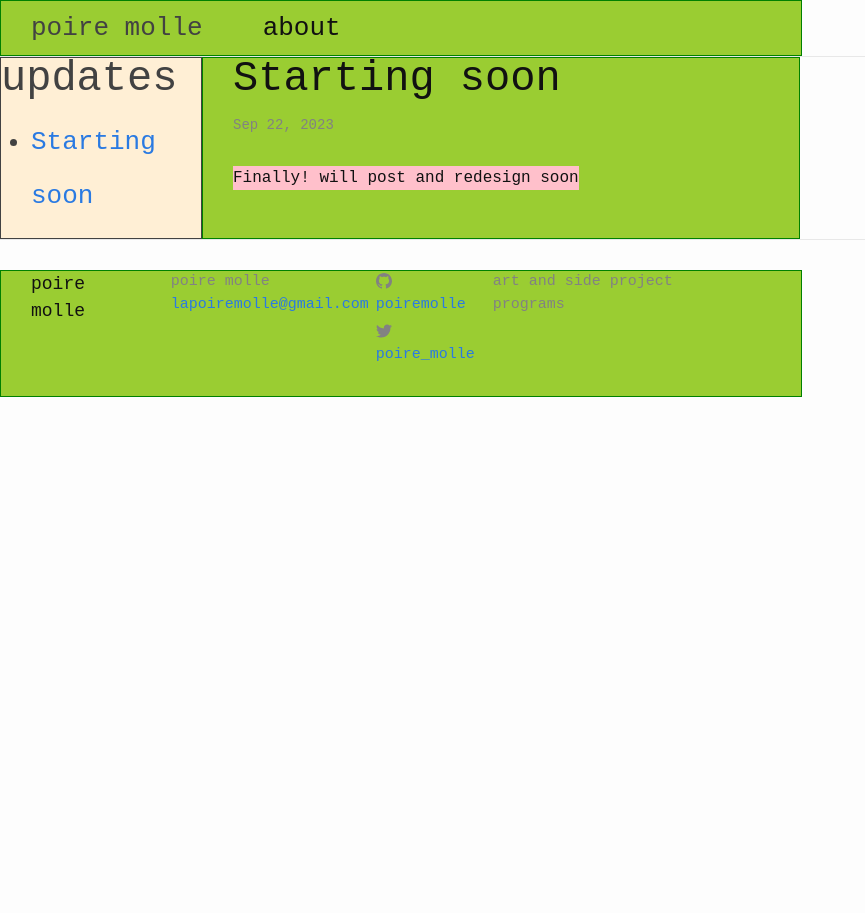
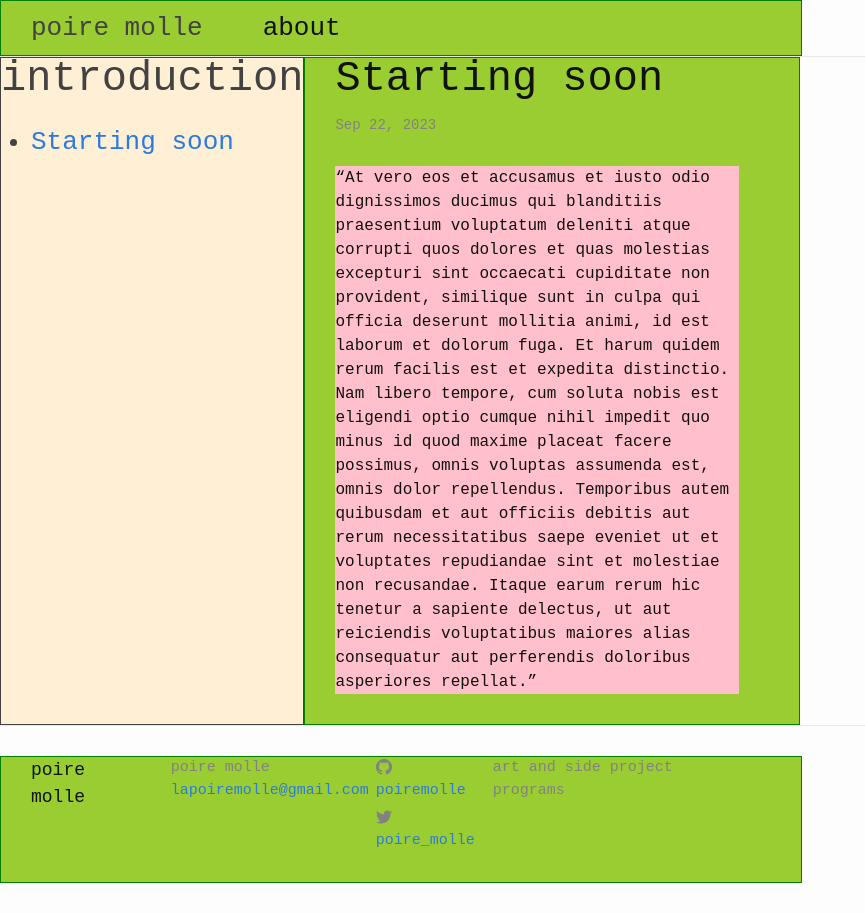
Before and after one commit to poiremolle/blog, a Jekyll site: the page built from _posts/2023-09-22-welcome-to-jekyll.markdown, in a window 1280 px wide. Shown: the whole page, without its empty margins (0-865 px from the left). Built offline with Jekyll 4.4.1, drawn with Linux system fonts in a browser that asks for light colours.

Commit message:
changing category name and adding lorem ipsum text for testing

```diff
--- a/_posts/2023-09-22-welcome-to-jekyll.markdown
+++ b/_posts/2023-09-22-welcome-to-jekyll.markdown
@@ -2,6 +2,6 @@
 layout: post
 title:  "Starting soon"
 date:   2023-09-22 21:52:54 +0000
-categories: updates
+categories: introduction
 ---
-Finally! will post and redesign soon
+"At vero eos et accusamus et iusto odio dignissimos ducimus qui blanditiis praesentium voluptatum deleniti atque corrupti quos dolores et quas molestias excepturi sint occaecati cupiditate non provident, similique sunt in culpa qui officia deserunt mollitia animi, id est laborum et dolorum fuga. Et harum quidem rerum facilis est et expedita distinctio. Nam libero tempore, cum soluta nobis est eligendi optio cumque nihil impedit quo minus id quod maxime placeat facere possimus, omnis voluptas assumenda est, omnis dolor repellendus. Temporibus autem quibusdam et aut officiis debitis aut rerum necessitatibus saepe eveniet ut et voluptates repudiandae sint et molestiae non recusandae. Itaque earum rerum hic tenetur a sapiente delectus, ut aut reiciendis voluptatibus maiores alias consequatur aut perferendis doloribus asperiores repellat."
```
